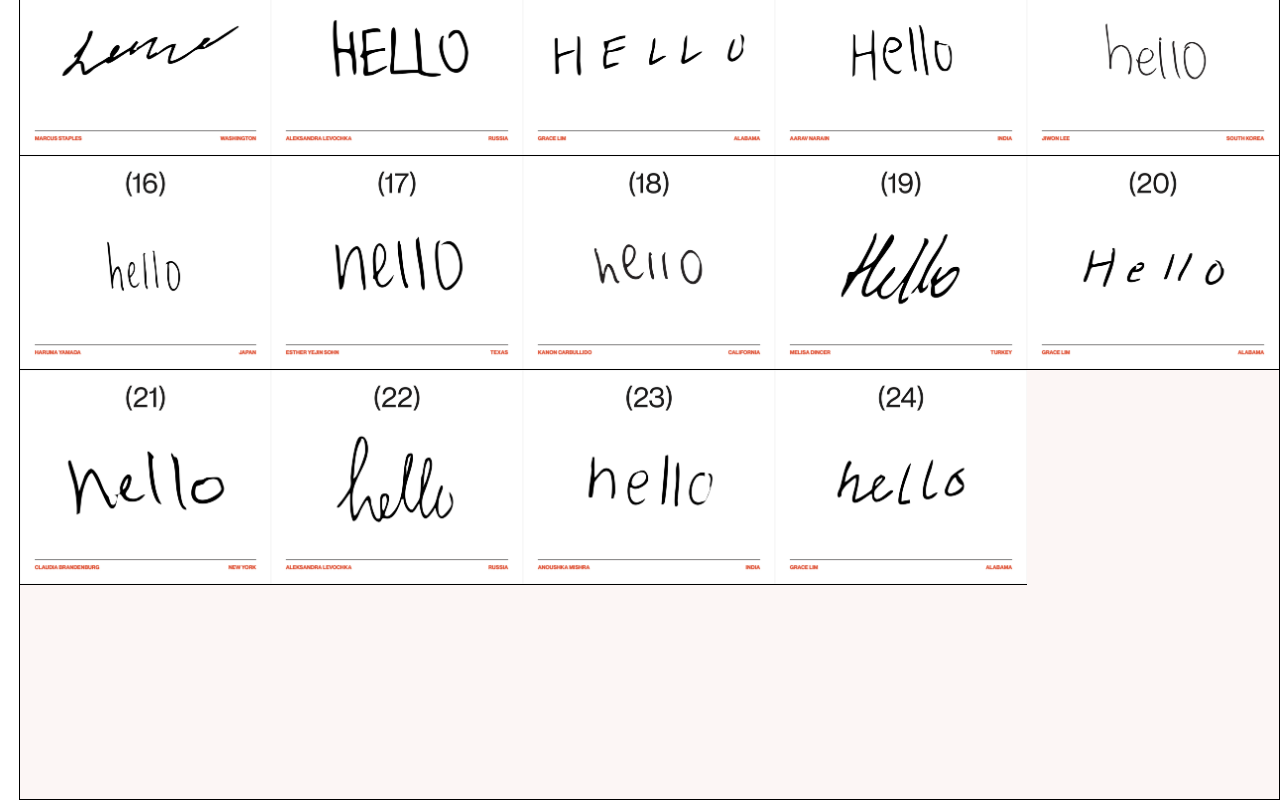
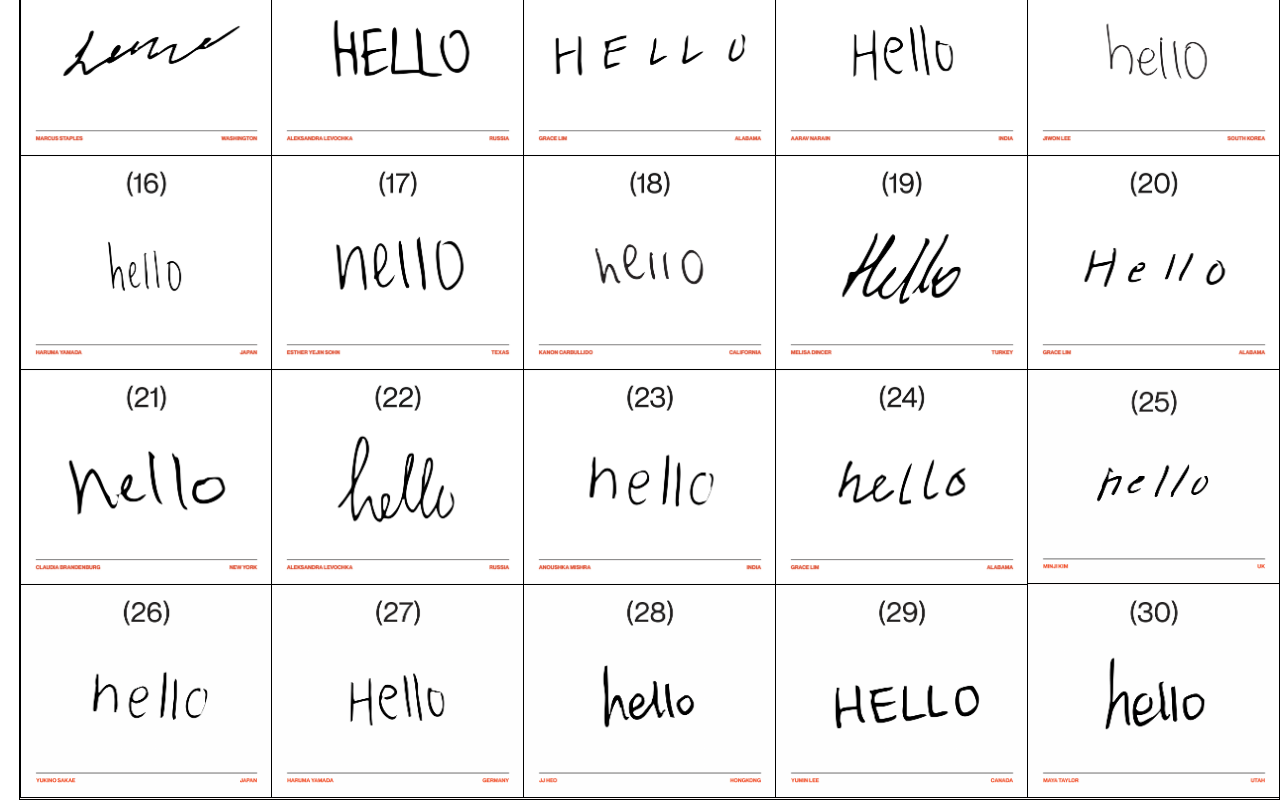
Before and after one commit to leeh697/core3, a plain HTML site: page archive/index.html in a window 1280 px wide. Shown: the part 487-1287 px from the top of the page. Drawn offline with Linux system fonts and the light colour scheme.

Commit message:
archive update

```diff
--- a/archive/index.html
+++ b/archive/index.html
@@ -45,6 +45,12 @@
         <img src="22.png" alt="Image 22" class="gallery-image">
         <img src="23.png" alt="Image 23" class="gallery-image">
         <img src="24.png" alt="Image 24" class="gallery-image">
+        <img src="25.png" alt="Image 25" class="gallery-image">
+        <img src="26.png" alt="Image 26" class="gallery-image">
+        <img src="27.png" alt="Image 27" class="gallery-image">
+        <img src="28.png" alt="Image 28" class="gallery-image">
+        <img src="29.png" alt="Image 29" class="gallery-image">
+        <img src="30.png" alt="Image 30" class="gallery-image">
 	</div>
 
 <div id="zoomModal" class="modal">
--- a/archive/main.css
+++ b/archive/main.css
@@ -60,8 +60,9 @@ body{
   height: auto;
   object-fit: cover;
   border-bottom: 1px solid black;
-  border-right: 2px solid black;
-
+/*  border-right: 2px solid black;*/
+  border-left: 1px solid black;
+/*  border: 1px solid black;*/
 }
 
 .box div:nth-child(n + 5) {
```
Also changed, not shown: archive/25.png (added), archive/26.png (added), archive/27.png (added), archive/28.png (added), archive/29.png (added), archive/30.png (added), 1 other file.
